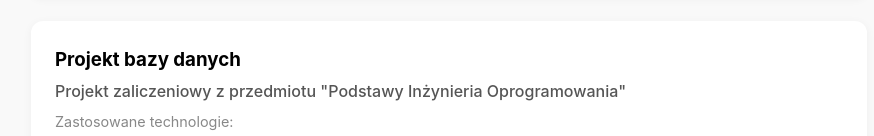
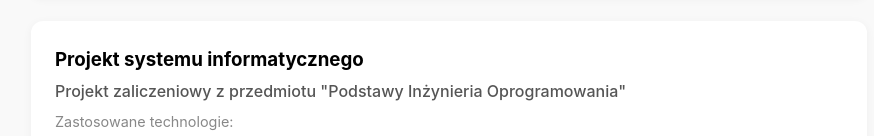
Before and after one commit to DB-23/PersonalSite, a website built with webpack: page portfolio.html in a window 1280 px wide. Shown: the part 1381-1517 px from the top of the page, without its empty margins (191-1065 px from the left). Built offline with nearby package versions, Linux system fonts and the light colour scheme.

Commit message:
To publish, i think

```diff
--- a/portfolio.html
+++ b/portfolio.html
@@ -260,7 +260,7 @@
   <div class="experience-entry" onclick="toggleDetails(this)">
     <div class="entry-content">
       <div class="entry-text">
-        <h3>Projekt bazy danych</h3>
+        <h3>Projekt systemu informatycznego</h3>
         <p class="school">Projekt zaliczeniowy z przedmiotu "Podstawy Inżynieria Oprogramowania"</p>
 
         <p class="date">Zastosowane technologie:</p>
```
Also changed, not shown: index.html (+1 -0 lines), 1 other file.
